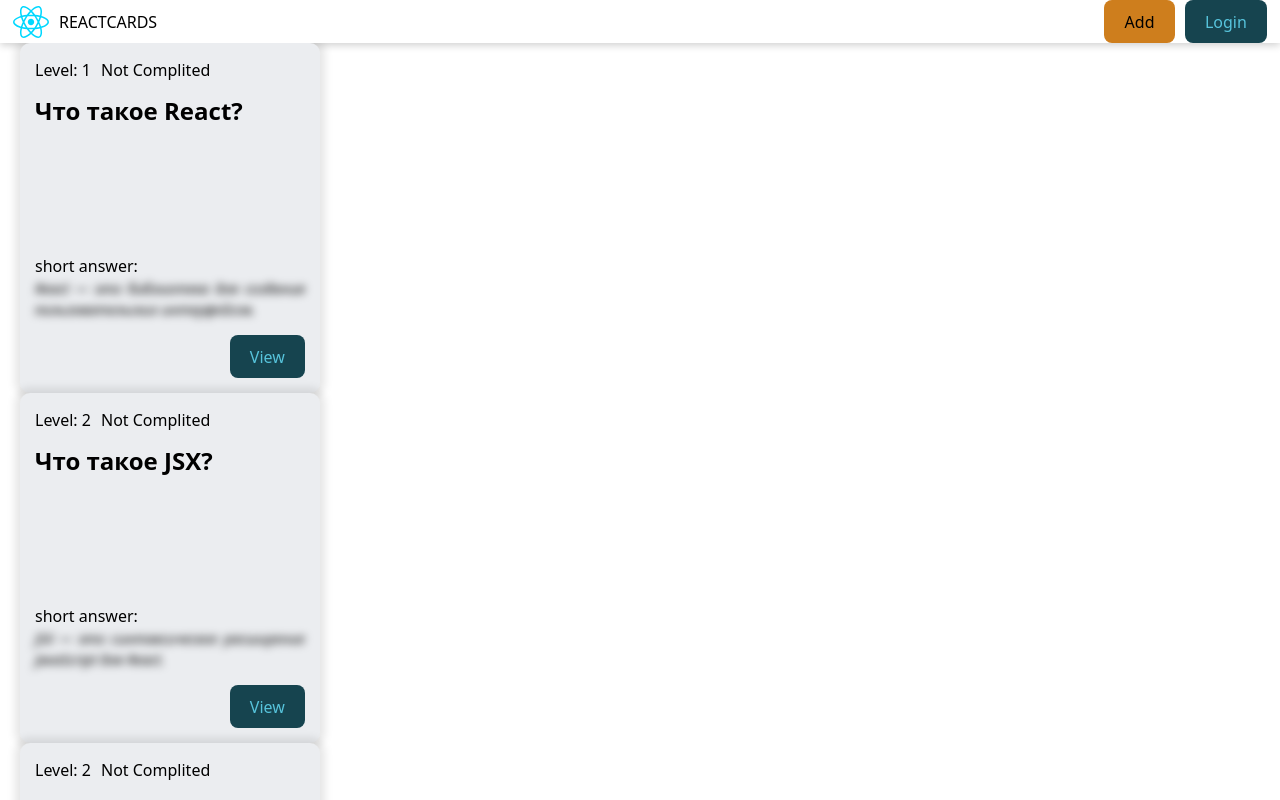
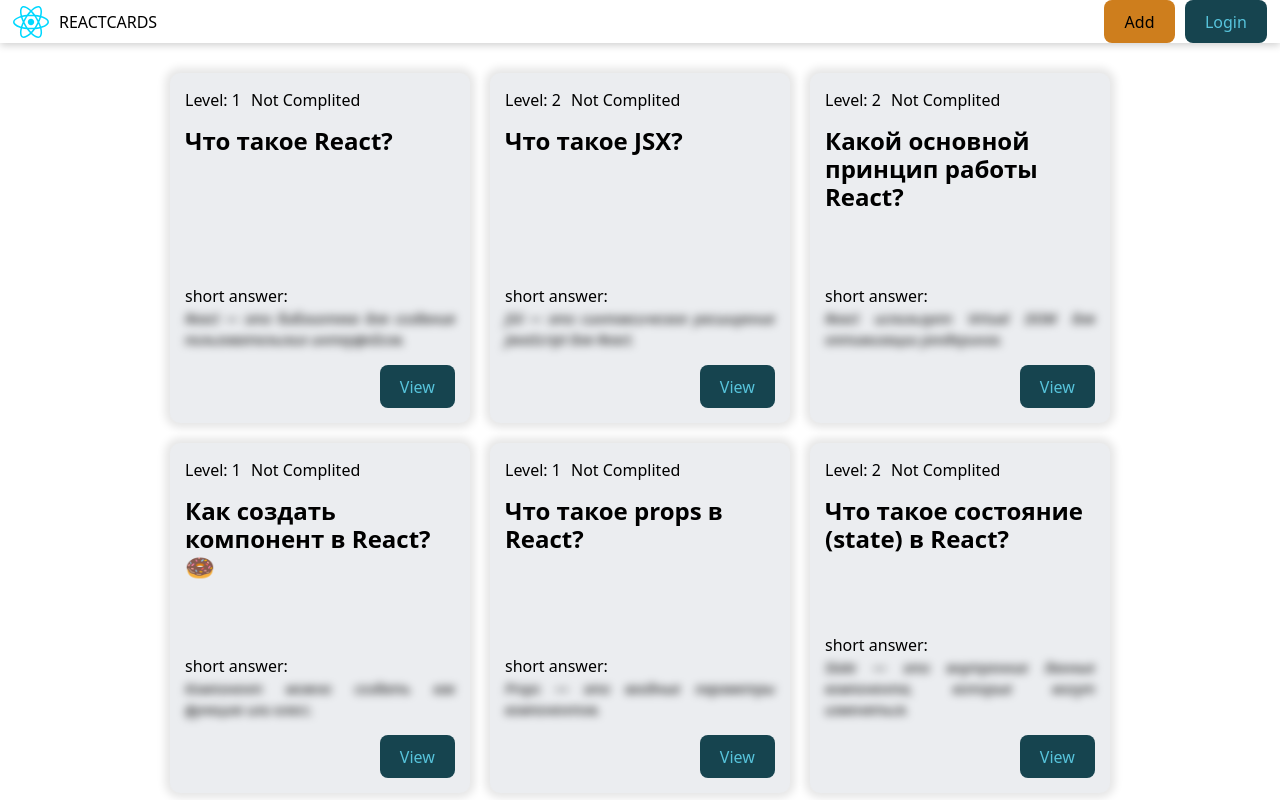
Before and after one commit to sergei404/react-app-course, a React (Vite) app: page / in a window 1280 px wide. Built offline with nearby package versions, Linux system fonts and the light colour scheme; data requests are answered from the project's data file.

Commit message:
questions card list

```diff
--- a/package.json
+++ b/package.json
@@ -7,7 +7,9 @@
     "dev": "vite",
     "build": "vite build",
     "lint": "eslint .",
-    "preview": "vite preview"
+    "preview": "vite preview",
+    "server": "json-server --watch db.json -p 8801",
+    "server:help": "json-server --help"
   },
   "dependencies": {
     "react": "^19.1.0",
@@ -24,6 +26,7 @@
     "eslint-plugin-react-hooks": "^5.2.0",
     "eslint-plugin-react-refresh": "^0.4.19",
     "globals": "^16.0.0",
+    "json-server": "^1.0.0-beta.3",
     "vite": "^6.3.5"
   }
 }
--- /dev/null
+++ b/src/components/QuestionCardList/QuestionCardList.jsx
@@ -0,0 +1,12 @@
+import { QuestionCard } from "../QuestionCard/QuestionCard";
+import cls from "./QuestionCardList.module.css";
+
+export const QuestionCardList = ({ cards }) => {
+  return (
+    <div className={cls.cardList}>
+      {cards.map((card) => (
+        <QuestionCard key={card.id} card={card} />
+      ))}
+    </div>
+  );
+};
--- /dev/null
+++ b/src/components/QuestionCardList/QuestionCardList.module.css
@@ -0,0 +1,10 @@
+.cardList {
+  width: 100%;
+  padding: 30px 0;
+  margin: 0 auto;
+  display: flex;
+  justify-content: center;
+  align-items: center;
+  flex-wrap: wrap;
+  gap: 20px;
+}
--- /dev/null
+++ b/src/components/QuestionCardList/index.jsx
@@ -0,0 +1 @@
+export { QuestionCardList } from "./QuestionCardList";
--- /dev/null
+++ b/src/constans/index.js
@@ -0,0 +1 @@
+export const API_URL = "http://localhost:8801";
--- a/src/pages/HomePage/HomePage.jsx
+++ b/src/pages/HomePage/HomePage.jsx
@@ -1,60 +1,34 @@
-import { QuestionCard } from "../../components/QuestionCard";
-import cls from "./HomePage.module.css";
-
-const cards = [
-  {
-    id: "1",
-    question: "Что такое React?",
-    answer: "React — это библиотека для создания пользовательских интерфейсов.",
-    description:
-      "React — это JavaScript-библиотека, разработанная Facebook, которая используется для построения UI с компонентным подходом. React позволяет вам создавать пользовательские интерфейсы из отдельных частей, называемых компонентами.",
-    resources: ["https://react.dev", "https://react.dev/reference/react"],
-    level: 1,
-    completed: true,
-    editDate: "03.02.2025, 19:49",
-  },
-  {
-    id: "2",
-    question: "Что такое JSX?",
-    answer: "JSX — это синтаксическое расширение JavaScript для React.",
-    description:
-      "JSX позволяет писать HTML-подобный код в JavaScript, который затем транспилируется в вызовы `React.createElement`. Он облегчает создание и визуальное представление структуры компонентов.",
-    resources: ["https://react.dev/learn/writing-markup-with-jsx"],
-    level: 2,
-    completed: false,
-    editDate: "03.02.2025, 20:25",
-  },
-  {
-    id: "3",
-    question: "Какой основной принцип работы React?",
-    answer: "React использует Virtual DOM для оптимизации рендеринга.",
-    description:
-      "React поддерживает концепцию Virtual DOM — это представление реального DOM в памяти. Когда состояние компонента изменяется, React сравнивает Virtual DOM с предыдущим состоянием и обновляет только измененные элементы на странице.",
-    resources: ["https://react.dev/learn/render-and-commit"],
-    level: 2,
-    completed: false,
-    editDate: "03.02.2025, 19:01",
-  },
-  {
-    id: "4",
-    question: "Как создать компонент в React?🍩",
-    answer: "Компонент можно создать как функцию или класс.",
-    description:
-      "Функциональные компоненты — это функции, принимающие `props` и возвращающие JSX. Классовые компоненты — это классы, наследуемые от `React.Component`, с методом `render`.",
-    resources: ["https://react.dev/learn/your-first-component"],
-    level: 1,
-    completed: false,
-    editDate: "21.02.2025, 20:26",
-  },
-];
+import { useEffect, useState } from "react";
+// import { QuestionCard } from "../../components/QuestionCard";
+import { API_URL } from "../../constans";
+// import cls from "./HomePage.module.css";
+import { QuestionCardList } from "../../components/QuestionCardList";
 
 export const HomePage = () => {
+  const [cards, setCards] = useState([]);
+  const [isLoading, setIsLoading] = useState(false);
+
+  const getQuestions = async () => {
+    try {
+      const res = await fetch(`${API_URL}/react`);
+      const data = await res.json();
+      setCards(data);
+    } catch (error) {
+      console.log(error);
+    }
+  };
+
+  useEffect(() => {
+    getQuestions();
+  }, []);
+
   return (
     <>
       {/* <QuestionCard /> */}
-      {cards.map((card) => (
+      {/* {cards.map((card) => (
         <QuestionCard key={card.id} card={card} />
-      ))}
+      ))} */}
+      <QuestionCardList cards={cards} />
     </>
   );
 };
```
Also changed, not shown: 1 other file (tests, documents, lock files or other folders).
